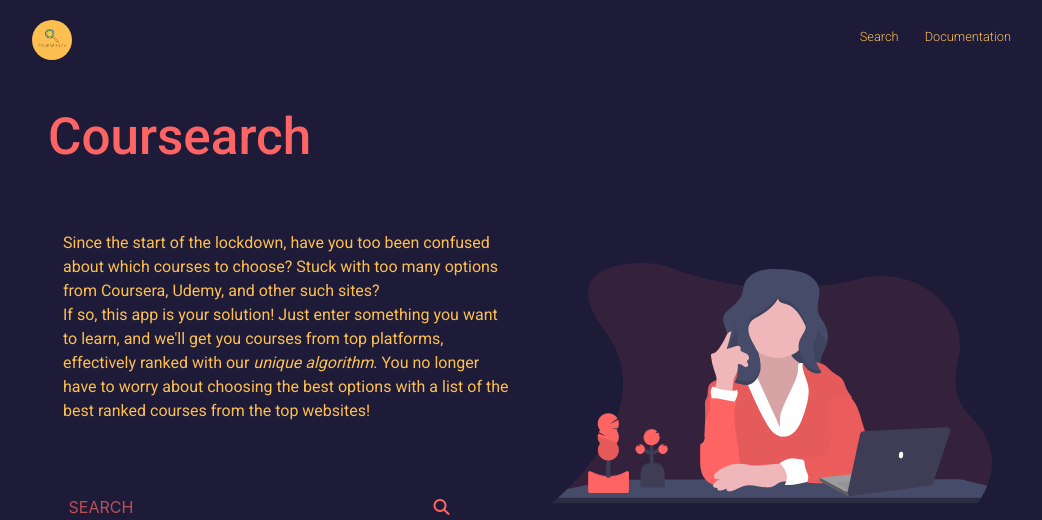
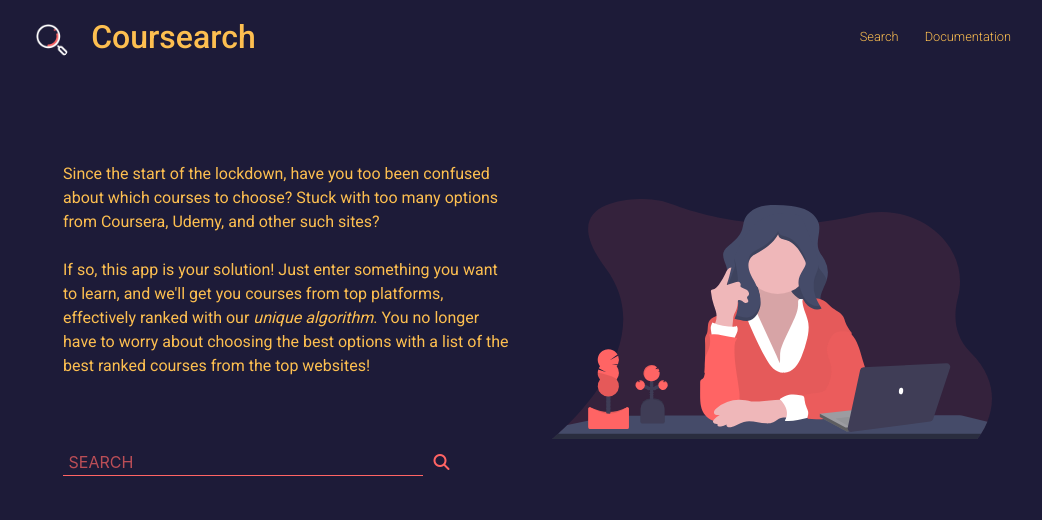
Before and after one commit to RitikMody/Coursearch, a Flask app: page / in a window 1280 px wide. Shown: the top 520 px of the page, without its empty margins (112-1154 px from the left). Run offline with Flask 2, Linux system fonts and the light colour scheme; some libraries are stand-ins or nearby versions.

Commit message:
added new icon

```diff
--- a/templates/docs.html
+++ b/templates/docs.html
@@ -74,7 +74,7 @@
 	<div class="demo-layout mdl-layout mdl-layout--fixed-header mdl-js-layout mdl-color--grey-100">
 		<div class="demo-ribbon nav-docs">
 			<nav class="navbar navbar-expand-lg nav-adjust">
-				<a class="navbar-brand" href="/"><img src="static/images/Coursearch.png" alt="image" class="nav-icon">Coursearch</a>
+				<a class="navbar-brand" href="/"><img src="static/images/newicon.png" alt="image" class="nav-icon"><span >Coursearch</span></a>
 				<button class="navbar-toggler" type="button" data-toggle="collapse" data-target="#navbarSupportedContent" aria-controls="navbarSupportedContent" aria-expanded="false" aria-label="Toggle navigation">
 			<span class="navbar-toggler-icon">
 			  <i class="fa fa-navicon" class="hamburger"></i>
--- a/templates/home.html
+++ b/templates/home.html
@@ -4,7 +4,7 @@
 <head>
 
   <meta charset="utf-8">
-  <link rel="icon" href="static/images/circle-cropped.png" class="nav-icon">
+  <link rel="icon" href="static/images/newicon.png" class="nav-icon">
   <title>Coursearch</title>
 
   <meta name="viewport" content="width=device-width, initial-scale=1.0">
@@ -24,7 +24,7 @@
   <!-- navbar -->
 
   <nav class="navbar navbar-expand-lg">
-    <a class="navbar-brand" href="/"><img src="static/images/Coursearch.png" alt="image" class="nav-icon"></a>
+    <a class="navbar-brand" href="/"><img src="static/images/newicon.png" alt="image" class="nav-icon"><span >Coursearch</span></a>
     <button class="navbar-toggler" type="button" data-toggle="collapse" data-target="#navbarSupportedContent" aria-controls="navbarSupportedContent" aria-expanded="false" aria-label="Toggle navigation">
       <span class="navbar-toggler-icon">
         <i class="fa fa-navicon" class="hamburger"></i>
@@ -45,16 +45,16 @@
   <section>
     <div class="home">
 
-      <div class="header">
+      <!-- <div class="header">
         <h1 class="title">Coursearch</h1>
-      </div>
+      </div> -->
       <div class="row row-manip">
         <div class="col-lg-6 order-lg-2 order-md-1 order-sm-1 col-manip">
           <img src="static/images/home-img1.svg" alt="image" class="img-home">
         </div>
         <div class="col-lg-6 order-lg-1 order-md-2 order-sm-2 col-mainp">
           <p class="desc">
-            Since the start of the lockdown, have you too been confused about which courses to choose? Stuck with too many options from Coursera, Udemy, and other such sites?<br>
+            Since the start of the lockdown, have you too been confused about which courses to choose? Stuck with too many options from Coursera, Udemy, and other such sites?<br><br>
             If so, this app is your solution! Just enter something you want to learn, and we'll get you courses from top platforms, effectively ranked with our <em>unique algorithm</em>. You no longer have to worry about choosing the best options with a list of the best ranked courses from the top websites!
           </p>
           <form class="search" action="{{ url_for('get_query') }}" method="post" id="search">
--- a/templates/results.html
+++ b/templates/results.html
@@ -33,7 +33,7 @@
 <body class="results">
     <section class="section-head">
         <nav class="navbar navbar-expand-lg nav-adjust">
-            <a class="navbar-brand" href="/"><img src="static/images/Coursearch.png" alt="image" class="nav-icon">Coursearch</a>
+            <a class="navbar-brand" href="/"><img src="static/images/newicon.png" alt="image" class="nav-icon"><span >Coursearch</span></a>
             <button class="navbar-toggler" type="button" data-toggle="collapse" data-target="#navbarSupportedContent" aria-controls="navbarSupportedContent" aria-expanded="false" aria-label="Toggle navigation">
         <span class="navbar-toggler-icon">
           <i class="fa fa-navicon" class="hamburger"></i>
```
Also changed, not shown: static/images/newicon.png (added).
